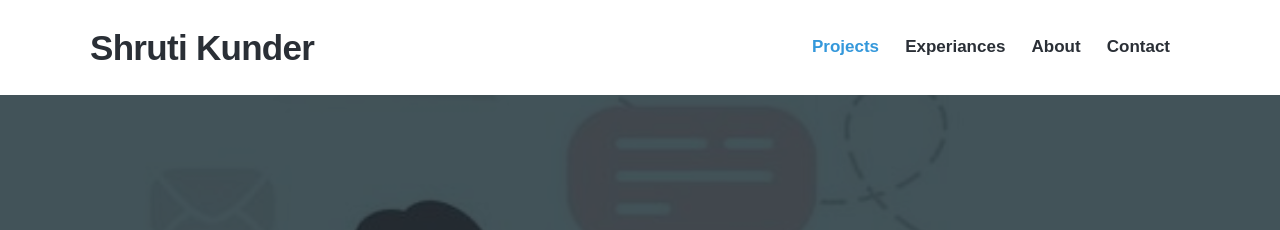
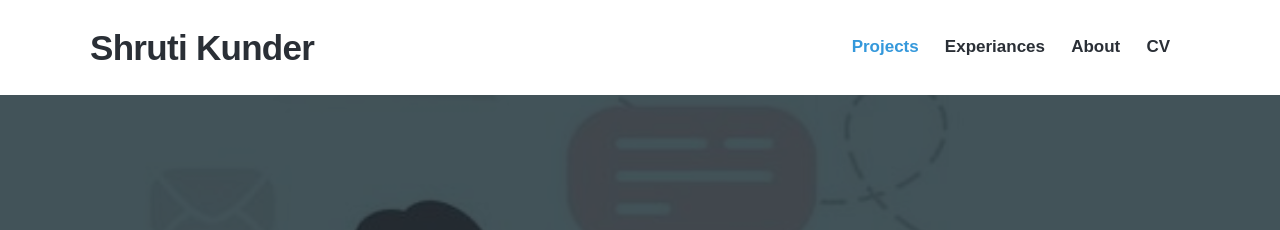
Before and after one commit to shrotofo/shrotofo.github.io, a Jekyll site: the page built from index.html, in a window 1280 px wide. Shown: the top 230 px of the page. Built offline with Jekyll 4.4.1, drawn with Linux system fonts in a browser that asks for light colours; nearby versions of some CDN libraries; some web fonts are replaced.

Commit message:
Update settings.yml

```diff
--- a/_data/settings.yml
+++ b/_data/settings.yml
@@ -14,7 +14,7 @@ menu_settings:
       url: '/blog/'
     - title: 'About'
       url: '/about'
-    - title: 'Contact'
+    - title: 'CV'
       url: '/contact'
 
 footer_settings:
```
